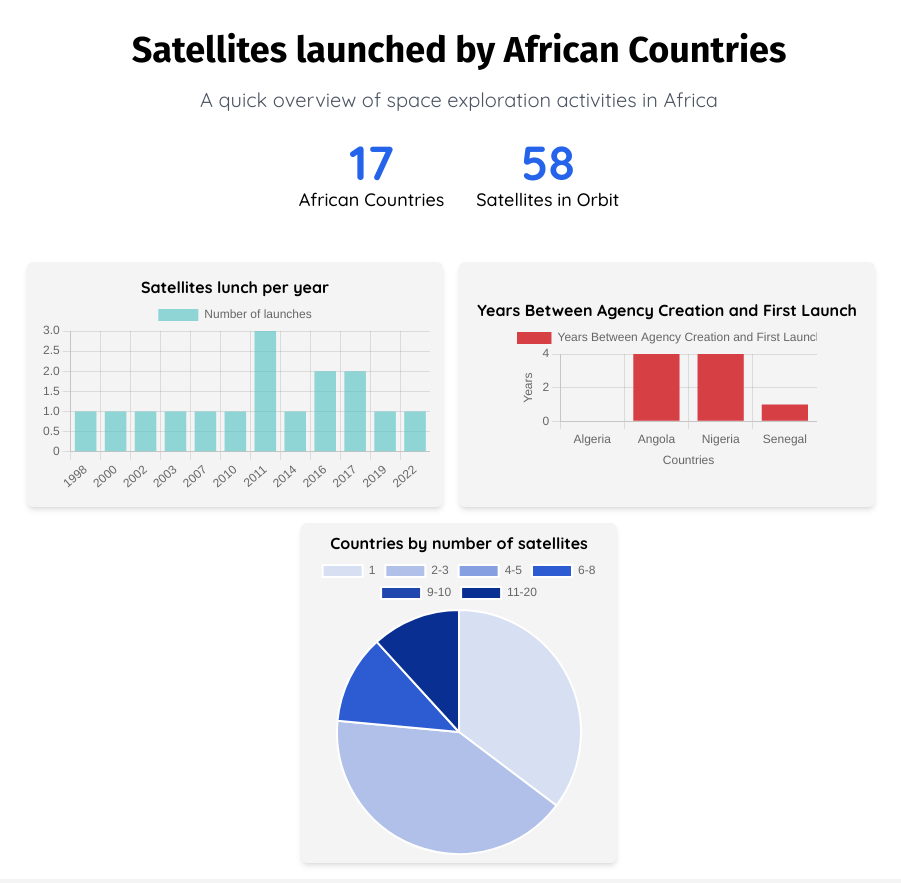
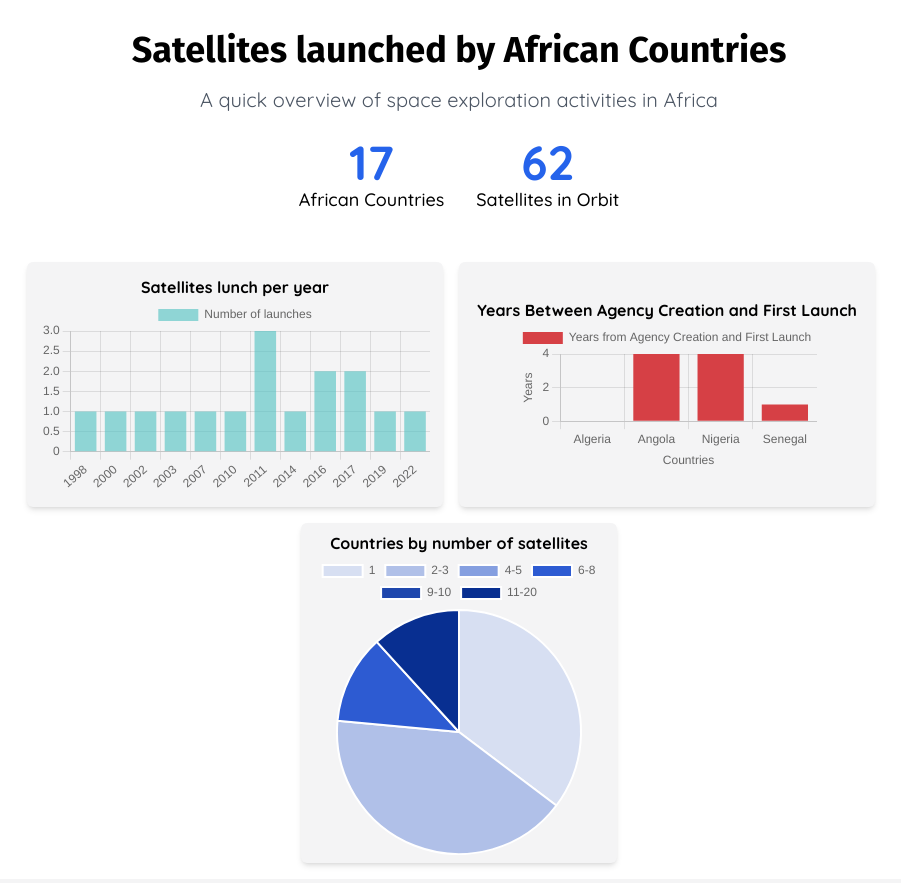
Before and after one commit to prudence-ayivi/SatsInAfrica, a React (Create React App) app in the folder satsinafrica/: page / in a window 1280 px wide. Shown: the part 1602-2485 px from the top of the page, without its empty margins (181-1082 px from the left). Built offline with nearby package versions, Linux system fonts and the light colour scheme.

Commit message:
Fix responsivity

```diff
--- a/satsinafrica/src/components/Chart/LaunchDateVsAgencyCreationChart.js
+++ b/satsinafrica/src/components/Chart/LaunchDateVsAgencyCreationChart.js
@@ -6,7 +6,7 @@ const LaunchDateVsAgencyCreationChart = ({ data }) => {
     labels: [],
     datasets: [
       {
-        label: 'Years Between Agency Creation and First Launch',
+        label: 'Years from Agency Creation and First Launch',
         data: [],
         backgroundColor: '#D64045',
       },
--- a/satsinafrica/src/components/ChartSection.js
+++ b/satsinafrica/src/components/ChartSection.js
@@ -24,7 +24,7 @@ const ChartSection = () => {
           <h1 className="text-2xl font-title font-bold md:text-4xl mb-4">
             Satellites launched by African Countries
           </h1>
-          <p className="text-lg md:text-xl text-gray-600">
+          <p className="text-lg px-2 md:text-xl text-gray-600">
             A quick overview of space exploration activities in Africa
           </p>
         </div>
@@ -37,7 +37,7 @@ const ChartSection = () => {
           </div>
           <div className="text-center">
             <span className="text-4xl md:text-5xl font-extrabold text-blue-600">
-              <CountUp start={0} end={58} duration={3} />
+              <CountUp start={0} end={62} duration={3} />
             </span>
             <p className="text-lg font-medium">Satellites in Orbit</p>
           </div>
```
